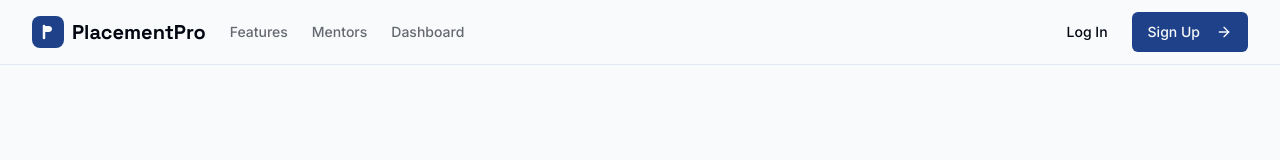
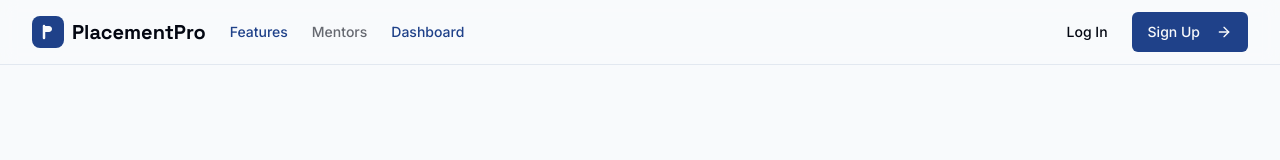
Before and after one commit to RuchitaRGaikwad/placementpro, a Next.js app: page / in a window 1280 px wide. Shown: the top 160 px of the page. Built offline with nearby package versions, Linux system fonts and the light colour scheme; no server answers.

Commit message:
add same logo with same color in both pages and change that dashboard an

```diff
--- a/src/app/page.tsx
+++ b/src/app/page.tsx
@@ -109,7 +109,7 @@ export default function HomePage() {
           <nav className="hidden flex-1 items-center gap-6 text-sm font-medium md:flex">
             <Link
               href="#features"
-              className="text-foreground/60 transition-colors hover:text-foreground/80"
+              className="text-primary transition-colors hover:text-primary/80"
             >
               Features
             </Link>
@@ -121,7 +121,7 @@ export default function HomePage() {
             </Link>
              <Link
               href="/dashboard"
-              className="text-foreground/60 transition-colors hover:text-foreground/80"
+              className="text-primary transition-colors hover:text-primary/80"
             >
               Dashboard
             </Link>
--- a/src/components/icons/logo.tsx
+++ b/src/components/icons/logo.tsx
@@ -16,12 +16,10 @@ export function Logo({ className, ...props }: SVGProps<SVGSVGElement>) {
       <path
         d="M12 10H17C18.6569 10 20 11.3431 20 13C20 14.6569 18.6569 16 17 16H12V10Z"
         fill="hsl(var(--primary-foreground))"
-        className="group-data-[sidebar=sidebar]:fill-[hsl(var(--sidebar-primary-foreground))]"
       />
       <path
         d="M12 10V22"
         stroke="hsl(var(--primary-foreground))"
-        className="group-data-[sidebar=sidebar]:stroke-[hsl(var(--sidebar-primary-foreground))]"
         strokeWidth="2.5"
         strokeLinecap="round"
         strokeLinejoin="round"
```
